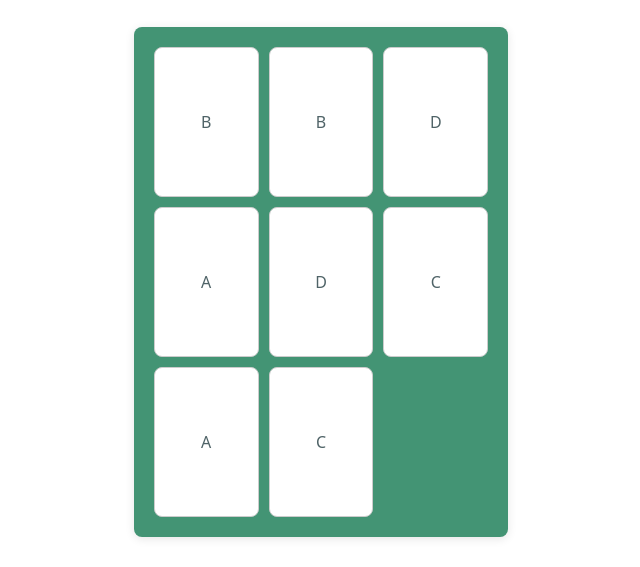
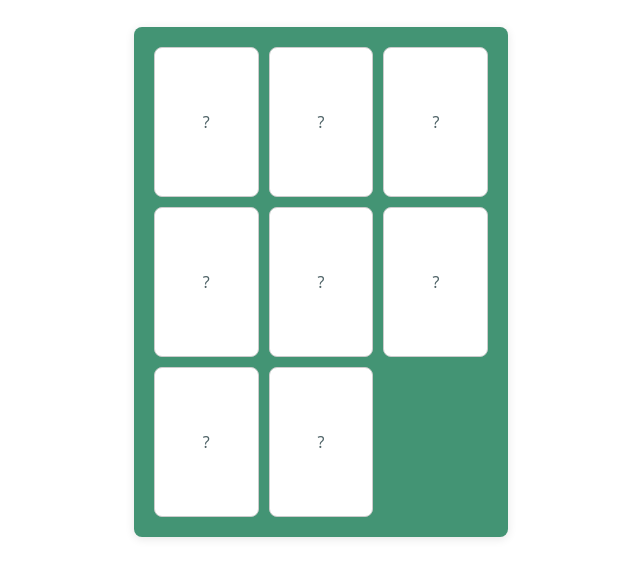
Before and after one commit to lucasfads/memory-game, a React (Vite) app: page / in a window 1280 px wide. Shown: the part 180-747 px from the top of the page, without its empty margins (319-959 px from the left). Built offline with nearby package versions, Linux system fonts and the light colour scheme.

Commit message:
feat: implement card flipping logic and update BoardView component interaction

```diff
--- a/src/components/BoardView/BoardView.tsx
+++ b/src/components/BoardView/BoardView.tsx
@@ -1,14 +1,23 @@
+import { useState } from 'react';
 import Board from '../../models/Board';
 import './BoardView.css';
 
 const BoardView = () => {
-    const board = new Board(['A', 'B', 'C', 'D'], 4);
+    //const board = new Board(['A', 'B', 'C', 'D'], 4);
+    const [board, _setBoard] = useState(() => new Board(['A', 'B', 'C', 'D'], 4));
+    const [_renderTrigger, setRenderTrigger] = useState(0);
+
+
+    const handleCardClick = (cardId: number) => {
+       board.flipCard(cardId);
+       setRenderTrigger(prev => prev + 1);
+    };
 
     return (
         <div className="board">
             {board.cards.map((card) => (
-                <div key={`${card.pairId}-${card.id}`} className='card'>
-                    { card.content }
+                <div key={`${card.pairId}-${card.id}`} className='card' onClick={() => handleCardClick(card.id)}>
+                   {card.isFlipped ? card.content : '?'}
                 </div>
             ))}
         </div>
--- a/src/models/Board.ts
+++ b/src/models/Board.ts
@@ -35,4 +35,12 @@ export default class Board {
             });
         }
     }
+
+    flipCard(cardId: number) {
+        const card = this.cards.find(c => c.id === cardId);
+        if (card && !card.isFlipped && !card.isMatched) {
+            card.isFlipped = true;
+        }
+        return this.cards;
+    }
 }
```
